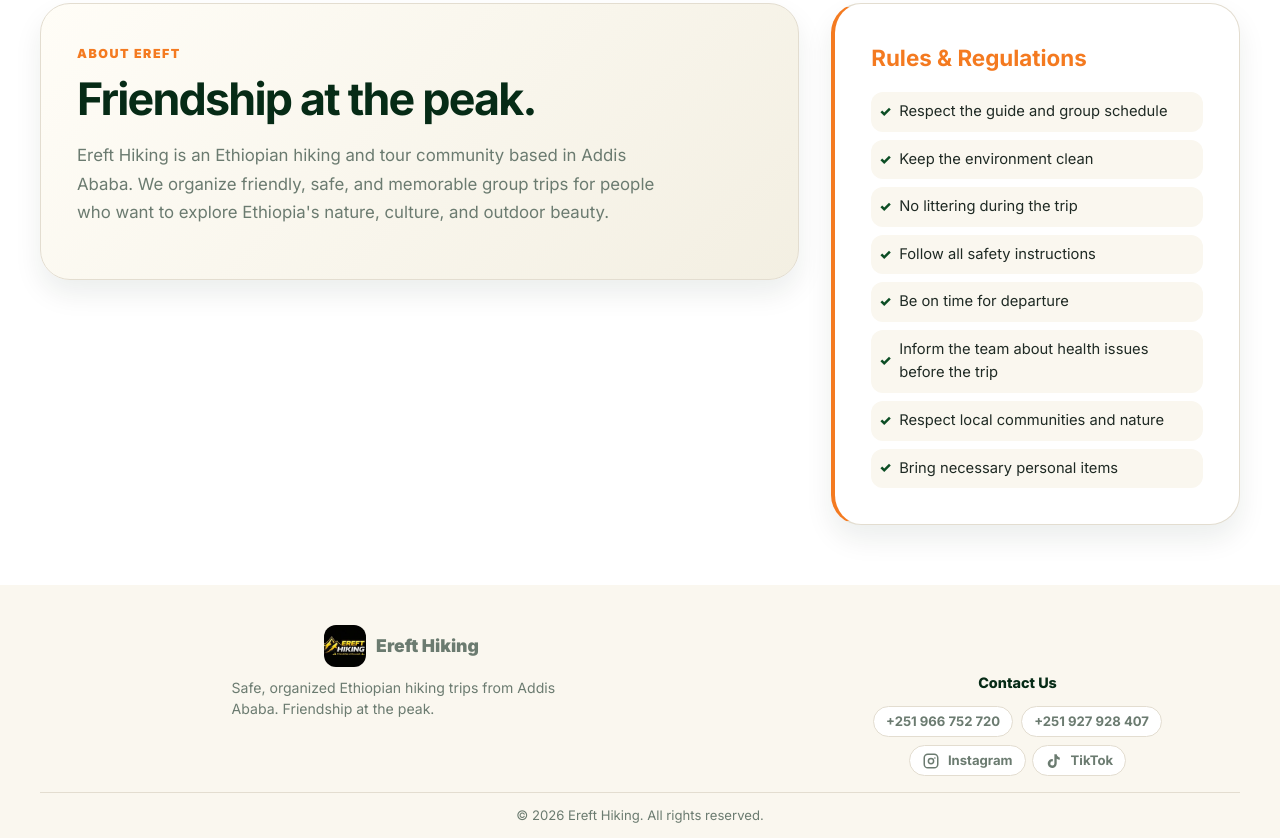
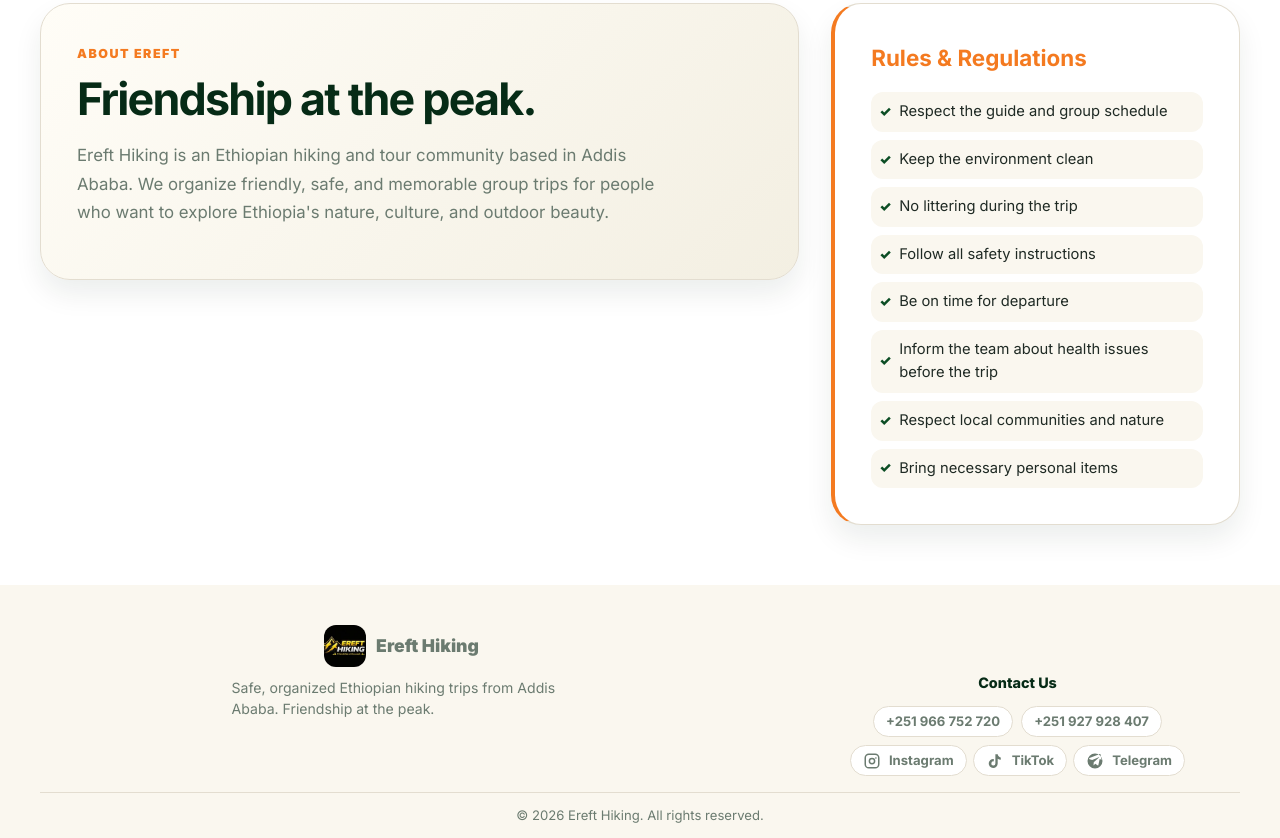
Before and after one commit to ygirma315-cell/hiking, a website: page index.html in a window 1280 px wide. Shown: the part 4875-5713 px from the top of the page. Drawn offline with Linux system fonts and the light colour scheme.

Commit message:
Add Telegram link with icon to footer Contact Us

```diff
--- a/index.html
+++ b/index.html
@@ -170,6 +170,10 @@
               <svg class="social-icon" viewBox="0 0 24 24" aria-hidden="true"><path d="M17.6 6.2c-1.1-.7-1.8-1.8-2-3.2h-3.1v12.2a2.7 2.7 0 1 1-2.1-2.6V9.4a6 6 0 1 0 5.2 5.9V8.9c1.2.9 2.6 1.3 4.1 1.4V7.2c-.8 0-1.5-.3-2.1-1Z"/></svg>
               TikTok
             </a>
+            <a href="https://t.me/ereft_hiking" target="_blank" rel="noopener" aria-label="Telegram" class="social-telegram">
+              <svg class="social-icon" viewBox="0 0 24 24" aria-hidden="true"><path d="M11.94 1.94A10 10 0 1 0 22 12a10 10 0 0 0-10.06-10.06Zm6.26 7.27-1.7 8.03a.77.77 0 0 1-1.13.54l-3.12-2.07-1.5 1.46a.77.77 0 0 1-.7.48l.28-3.86 7.03-6.35a.32.32 0 0 0-.37-.55l-8.7 3.76-3.53-1.1a.77.77 0 0 1-.07-1.47l13.76-5.3a.77.77 0 0 1 .96.66l1.33 6.77Z"/></svg>
+              Telegram
+            </a>
           </div>
         </div>
       </div>
--- a/styles.css
+++ b/styles.css
@@ -176,6 +176,8 @@ a{color:inherit;text-decoration:none}img{max-width:100%;display:block}
 .social-instagram:hover{background:#E1306C;color:white;border-color:#E1306C}
 .social-tiktok{color:#000;border-color:#0003}
 .social-tiktok:hover{background:#000;color:white;border-color:#000}
+.social-telegram{color:#08c;border-color:#08c3}
+.social-telegram:hover{background:#08c;color:white;border-color:#08c}
 .site-footer h4{margin:0 0 8px;color:var(--green-2);font-size:.9rem;font-weight:800}
 .site-footer a{display:block;color:var(--muted);margin:4px 0;font-size:.84rem;transition:color .2s}
 .site-footer a:hover{color:var(--green)}
```
